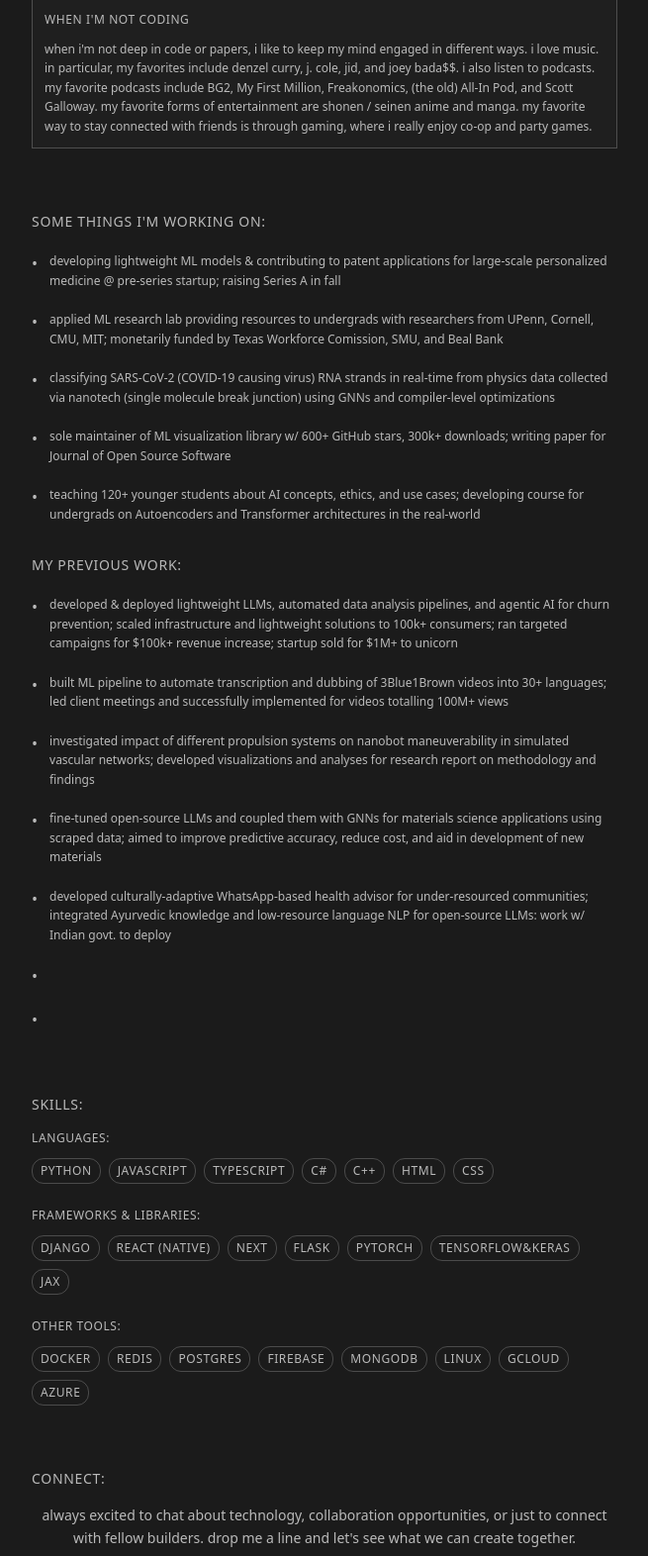
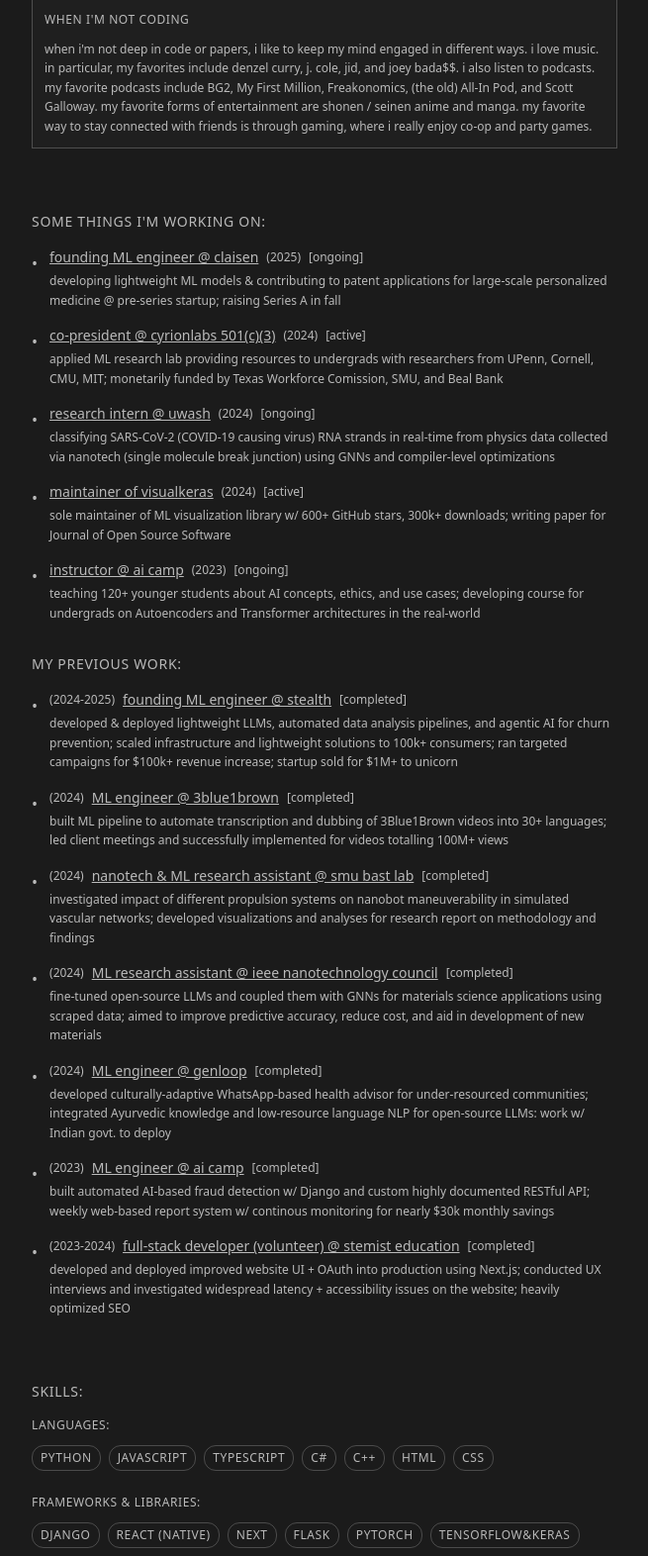
Before and after one commit to Soontosh/Personal-Website-Santosh-Patapati, a Django app: page / in a window 1280 px wide. Shown: the part 1302-2874 px from the top of the page at 99% size, without its empty margins (312-967 px from the left). Run offline with Django 4.2, Linux system fonts and the light colour scheme.

Commit message:
got literally everything working! now need to prepare for vercel deployment

```diff
--- a/santosh_website/santosh_website/urls.py
+++ b/santosh_website/santosh_website/urls.py
@@ -15,13 +15,20 @@
     2. Add a URL to urlpatterns:  path('blog/', include('blog.urls'))
 """
 from django.contrib import admin
-from django.urls import path, include
+from django.urls import path, include, re_path
 from django.conf import settings
 from django.conf.urls.static import static
+from django.shortcuts import redirect
+
+def redirect_to_home(request, path=''):
+    """Redirect any unmatched URL to the home page"""
+    return redirect('portfolio:home', permanent=False)
 
 urlpatterns = [
     path('admin/', admin.site.urls),
     path('', include('portfolio.urls')),
+    # Catch-all pattern - this should be last
+    re_path(r'^.*/$', redirect_to_home),
 ]
 
 handler404 = 'portfolio.views.custom_404'
--- a/santosh_website/templates/portfolio/index.html
+++ b/santosh_website/templates/portfolio/index.html
@@ -157,6 +157,9 @@
                   <div class="flex-1">
                     <div class="flex flex-col gap-1">
                       <div class="flex items-center gap-2">
+                        <a href="https://claisen.com/" class="text-[#bababa] hover:text-white underline text-sm">founding ML engineer @ claisen</a>
+                        <span class="text-[#bababa] text-xs">(2025)</span>
+                        <span class="text-[#bababa] text-xs">[ongoing]</span>
                       </div>
                       <p class="text-[#bababa] text-xs leading-relaxed">developing lightweight ML models & contributing to patent applications for large-scale personalized medicine @ pre-series startup; raising Series A in fall</p>
                     </div>
@@ -168,6 +171,9 @@
                   <div class="flex-1">
                     <div class="flex flex-col gap-1">
                       <div class="flex items-center gap-2">
+                        <p class="text-[#bababa] underline text-sm">co-president @ cyrionlabs 501(c)(3)</p>
+                        <span class="text-[#bababa] text-xs">(2024)</span>
+                        <span class="text-[#bababa] text-xs">[active]</span>
                       </div>
                       <p class="text-[#bababa] text-xs leading-relaxed">applied ML research lab providing resources to undergrads with researchers from UPenn, Cornell, CMU, MIT; monetarily funded by Texas Workforce Comission, SMU, and Beal Bank</p>
                     </div>
@@ -179,6 +185,9 @@
                   <div class="flex-1">
                     <div class="flex flex-col gap-1">
                       <div class="flex items-center gap-2">
+                        <a href="https://www.moles.washington.edu/" class="text-[#bababa] hover:text-white underline text-sm">research intern @ uwash</a>
+                        <span class="text-[#bababa] text-xs">(2024)</span>
+                        <span class="text-[#bababa] text-xs">[ongoing]</span>
                       </div>
                       <p class="text-[#bababa] text-xs leading-relaxed">classifying SARS-CoV-2 (COVID-19 causing virus) RNA strands in real-time from physics data collected via nanotech (single molecule break junction) using GNNs and compiler-level optimizations</p>
                     </div>
@@ -190,6 +199,9 @@
                   <div class="flex-1">
                     <div class="flex flex-col gap-1">
                       <div class="flex items-center gap-2">
+                        <a href="https://github.com/paulgavrikov/visualkeras/" class="text-[#bababa] hover:text-white underline text-sm">maintainer of visualkeras</a>
+                        <span class="text-[#bababa] text-xs">(2024)</span>
+                        <span class="text-[#bababa] text-xs">[active]</span>
                       </div>
                       <p class="text-[#bababa] text-xs leading-relaxed">sole maintainer of ML visualization library w/ 600+ GitHub stars, 300k+ downloads; writing paper for Journal of Open Source Software </p>
                     </div>
@@ -201,6 +213,9 @@
                   <div class="flex-1">
                     <div class="flex flex-col gap-1">
                       <div class="flex items-center gap-2">
+                        <a href="https://www.ai-camp.org/" class="text-[#bababa] hover:text-white underline text-sm">instructor @ ai camp</a>
+                        <span class="text-[#bababa] text-xs">(2023)</span>
+                        <span class="text-[#bababa] text-xs">[ongoing]</span>
                       </div>
                       <p class="text-[#bababa] text-xs leading-relaxed">teaching 120+ younger students about AI concepts, ethics, and use cases; developing course for undergrads on Autoencoders and Transformer architectures in the real-world</p>
                     </div>
@@ -226,6 +241,9 @@
                   <div class="flex-1">
                     <div class="flex flex-col gap-1">
                       <div class="flex items-center gap-2">
+                        <span class="text-[#bababa] text-xs">(2024-2025)</span>
+                        <a class="text-[#bababa] underline text-sm">founding ML engineer @ stealth</a>
+                        <span class="text-[#bababa] text-xs">[completed]</span>
                       </div>
                       <p class="text-[#bababa] text-xs leading-relaxed">developed & deployed lightweight LLMs, automated data analysis pipelines, and agentic AI for churn prevention; scaled infrastructure and lightweight solutions to 100k+ consumers; ran targeted campaigns for $100k+ revenue increase; startup sold for $1M+ to unicorn </p>
                     </div>
@@ -237,6 +255,9 @@
                   <div class="flex-1">
                     <div class="flex flex-col gap-1">
                       <div class="flex items-center gap-2">
+                        <span class="text-[#bababa] text-xs">(2024)</span>
+                        <a href="https://www.3blue1brown.com/" class="text-[#bababa] hover:text-white underline text-sm">ML engineer @ 3blue1brown</a>
+                        <span class="text-[#bababa] text-xs">[completed]</span>
                       </div>
                       <p class="text-[#bababa] text-xs leading-relaxed">built ML pipeline to automate transcription and dubbing of 3Blue1Brown videos into 30+ languages; led client meetings and successfully implemented for videos totalling 100M+ views</p>
                     </div>
@@ -248,6 +269,9 @@
                   <div class="flex-1">
                     <div class="flex flex-col gap-1">
                       <div class="flex items-center gap-2">
+                        <span class="text-[#bababa] text-xs">(2024)</span>
+                        <a href="https://bastlabs.org/" class="text-[#bababa] hover:text-white underline text-sm">nanotech & ML research assistant @ smu bast lab</a>
+                        <span class="text-[#bababa] text-xs">[completed]</span>
                       </div>
                       <p class="text-[#bababa] text-xs leading-relaxed">investigated impact of different propulsion systems on nanobot maneuverability in simulated vascular networks; developed visualizations and analyses for research report on methodology and findings</p>
                     </div>
@@ -259,6 +283,9 @@
                   <div class="flex-1">
                     <div class="flex flex-col gap-1">
                       <div class="flex items-center gap-2">
+                        <span class="text-[#bababa] text-xs">(2024)</span>
+                        <a href="https://ieeenano.org/about" class="text-[#bababa] hover:text-white underline text-sm">ML research assistant @ ieee nanotechnology council</a>
+                        <span class="text-[#bababa] text-xs">[completed]</span>
                       </div>
                       <p class="text-[#bababa] text-xs leading-relaxed">fine-tuned open-source LLMs and coupled them with GNNs for materials science applications using scraped data; aimed to improve predictive accuracy, reduce cost, and aid in development of new materials</p>
                     </div>
@@ -270,6 +297,9 @@
                   <div class="flex-1">
                     <div class="flex flex-col gap-1">
                       <div class="flex items-center gap-2">
+                        <span class="text-[#bababa] text-xs">(2024)</span>
+                        <a href="https://genloop.ai/" class="text-[#bababa] hover:text-white underline text-sm">ML engineer @ genloop</a>
+                        <span class="text-[#bababa] text-xs">[completed]</span>
                       </div>
                       <p class="text-[#bababa] text-xs leading-relaxed">developed culturally-adaptive WhatsApp-based health advisor for under-resourced communities; integrated Ayurvedic knowledge and low-resource language NLP for open-source LLMs: work w/ Indian govt. to deploy</p>
                     </div>
@@ -281,7 +311,11 @@
                   <div class="flex-1">
                     <div class="flex flex-col gap-1">
                       <div class="flex items-center gap-2">
+                        <span class="text-[#bababa] text-xs">(2023)</span>
+                        <a href="https://www.ai-camp.org/" class="text-[#bababa] hover:text-white underline text-sm">ML engineer @ ai camp</a>
+                        <span class="text-[#bababa] text-xs">[completed]</span>
                       </div>
+                      <p class="text-[#bababa] text-xs leading-relaxed">built automated AI-based fraud detection w/ Django and custom highly documented RESTful API; weekly web-based report system w/ continous monitoring for nearly $30k monthly savings</p>
                     </div>
                   </div>
                 </div>
@@ -290,6 +324,12 @@
                   <div class="text-[#bababa] mt-1">•</div>
                   <div class="flex-1">
                     <div class="flex flex-col gap-1">
+                      <div class="flex items-center gap-2">
+                        <span class="text-[#bababa] text-xs">(2023-2024)</span>
+                        <a href="https://www.joinstemist.org/" class="text-[#bababa] hover:text-white underline text-sm">full-stack developer (volunteer) @ stemist education</a>
+                        <span class="text-[#bababa] text-xs">[completed]</span>
+                      </div>
+                      <p class="text-[#bababa] text-xs leading-relaxed">developed and deployed improved website UI + OAuth into production using Next.js; conducted UX interviews and investigated widespread latency + accessibility issues on the website; heavily optimized SEO</p>
                     </div>
                   </div>
                 </div>
@@ -404,7 +444,7 @@
           <footer class="text-center py-12 border-t border-[#404040]">
             <p class="text-[#bababa] text-sm flex items-center justify-center gap-1.5">
               with 💖 by
-              <a href="{% url 'portfolio:home' %}" class="underline hover:text-white transition-colors">santosh</a>®
+              <a href="index.html" class="underline hover:text-white transition-colors">santosh</a>®
             </p>
           </footer>
 
```
